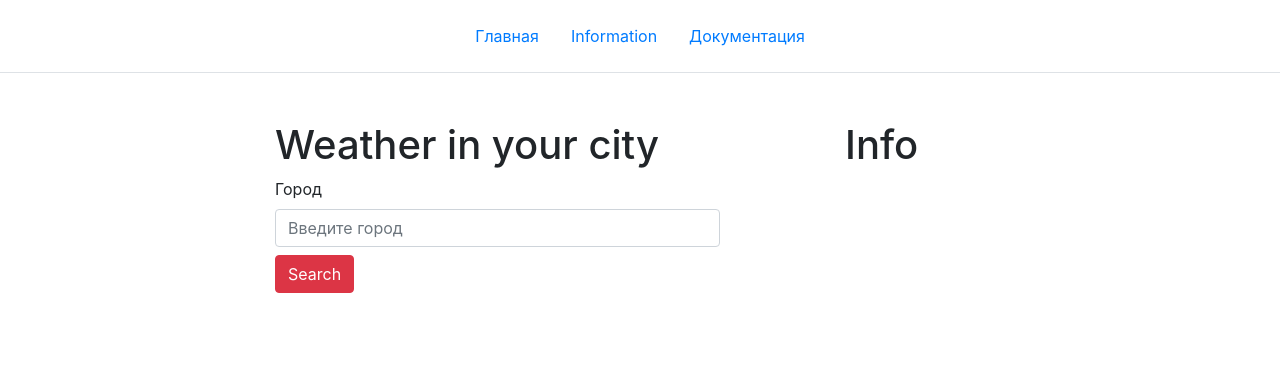
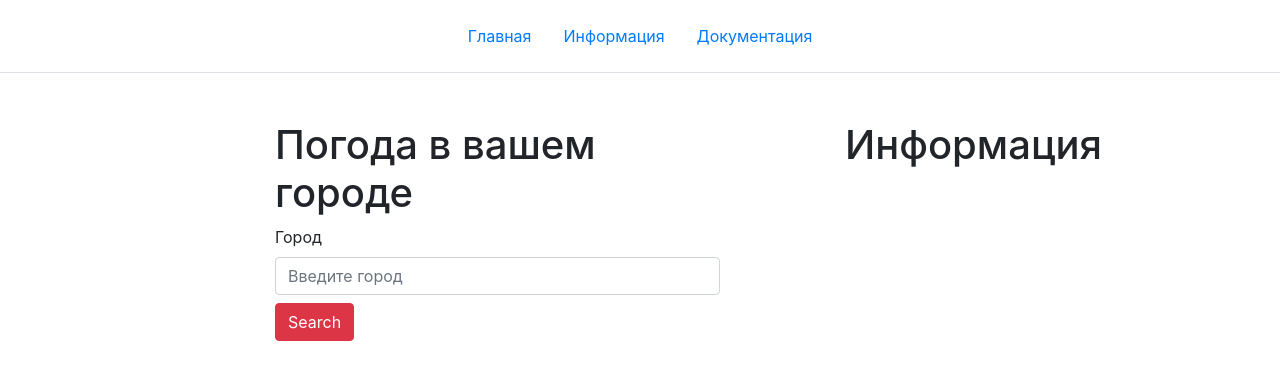
Before and after one commit to OleksiiYesin/WeatherApp, a Django app: template weather/templates/weather/index.html in a window 1280 px wide. Shown: the top 380 px of the page. Run offline with Django 3.2, Linux system fonts and the light colour scheme; the template is opened without the code that fills it: values that come from a table or form of the project are taken from there, others are empty.

Commit message:
version_2

```diff
--- a/ansible/agent.yml
+++ b/ansible/agent.yml
@@ -1,6 +1,6 @@
 ---
 - name: Install DOCKER and TERRAFORM on agent-server
-  hosts: all
+  hosts: agent
   become: yes
 
   tasks:
--- a/weather/templates/weather/index.html
+++ b/weather/templates/weather/index.html
@@ -11,14 +11,14 @@
   <div class="d-flex flex-wrap justify-content-center py-3 mb-4 border-bottom">
         <ul class="nav nav-pills">
         <li class="nav-item"><a href="#" class="nav-link" aria-current="page">Главная</a></li>
-        <li class="nav-item"><a href="#" class="nav-link">Information</a></li>
+        <li class="nav-item"><a href="#" class="nav-link">Информация</a></li>
         <li class="nav-item"><a href="#" class="nav-link">Документация</a></li>
       </ul>
   </div>
   <div class="container mt-5">
     <div class="row">
       <div class="col-5 offset-2">
-        <h1>Weather in your city</h1>
+        <h1>Погода в вашем городе</h1>
         <form action="" method="post">
           {% csrf_token %}
           <label for="city">Город</label>
@@ -27,14 +27,14 @@
         </form>
       </div>
       <div class="col-4 offset-1">
-        <h1>Info</h1>
+        <h1>Информация</h1>
 
 
         {% for info in all_info %}
         <div class="alert alert-info">
           <div class="row">
             <div class="col-9">
-	      <b>City:</b> {{ info.city }}<br>
+	      <b>Город:</b> {{ info.city }}<br>
               <b>Температура:</b> {{ info.temp }}<sup>o</sup><br>
             </div>
             <div class="col-2 offset-1">
```
Also changed, not shown: 9 other files.
